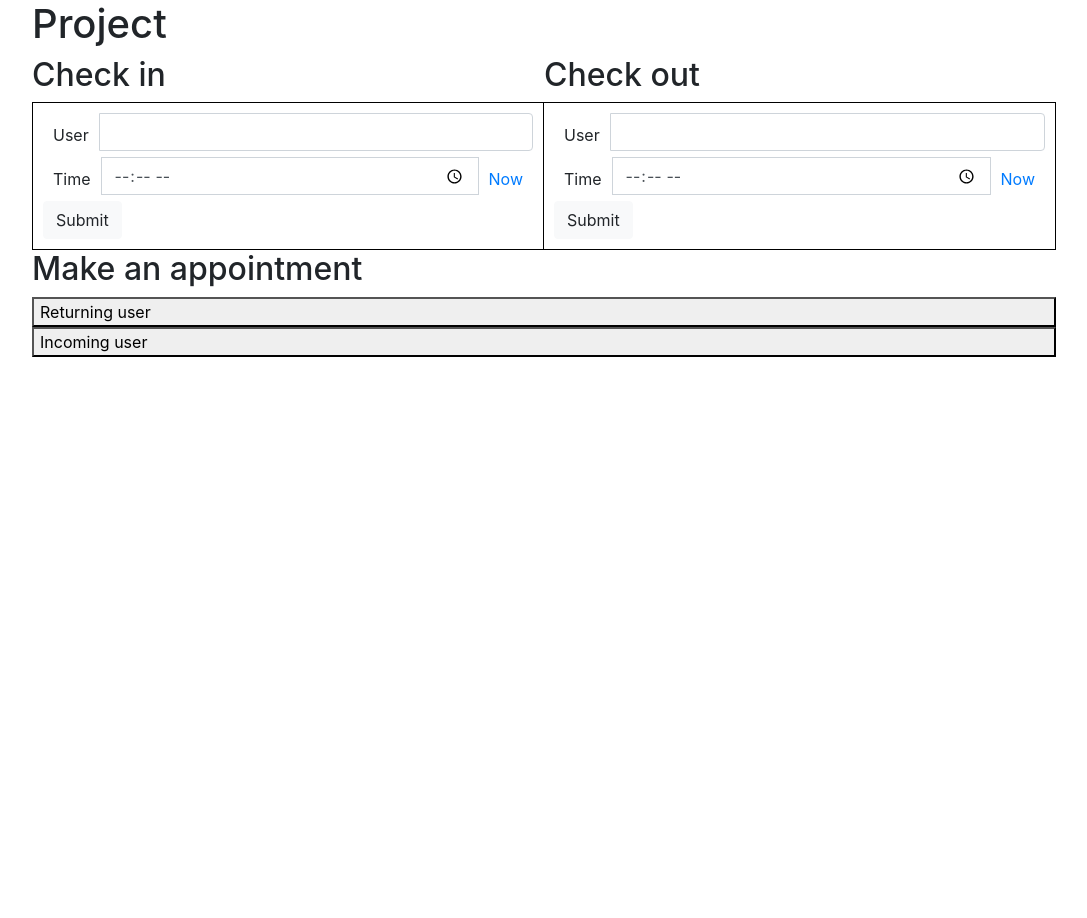
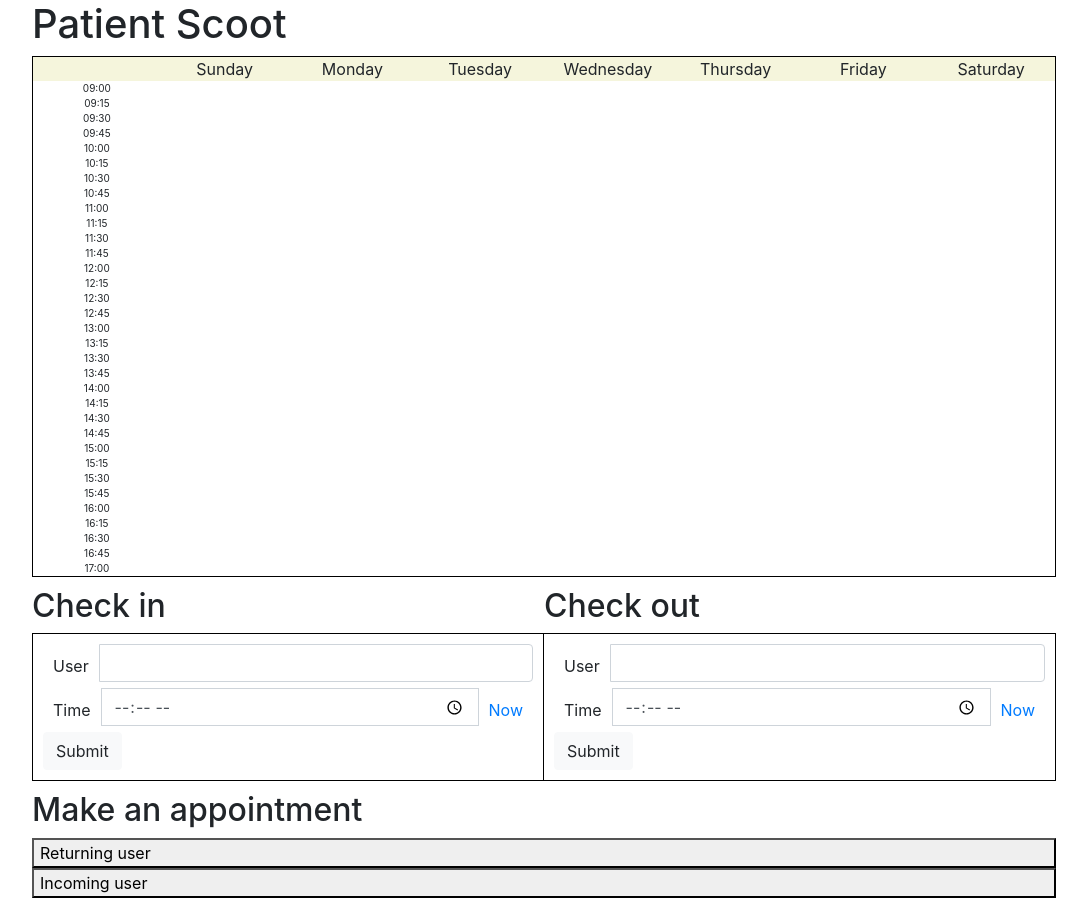
Before and after one commit to tyang27/PennappsWinter19, a Flask app: page / in a window 1280 px wide. Shown: the whole page, without its empty margins (96-1183 px from the left). Before the commit the page ends 357 px from the top, so only its background shows below. Run offline with Flask 2, Linux system fonts and the light colour scheme; some libraries are stand-ins or nearby versions.

Commit message:
calendar

```diff
--- a/app.py
+++ b/app.py
@@ -4,6 +4,18 @@ import os
 
 UPLOADS = '/uploads'
 ALLOWED_EXTENSIONS = set(['txt', 'csv'])
+
+INCREMENTS = [
+    '09:00', '09:15', '09:30', '09:45',
+    '10:00', '10:15', '10:30', '10:45',
+    '11:00', '11:15', '11:30', '11:45',
+    '12:00', '12:15', '12:30', '12:45',
+    '13:00', '13:15', '13:30', '13:45',
+    '14:00', '14:15', '14:30', '14:45',
+    '15:00', '15:15', '15:30', '15:45',
+    '16:00', '16:15', '16:30', '16:45',
+    '17:00'
+    ]
 
 app = Flask(__name__)
 #app.config['UPLOAD_FOLDER'] = UPLOAD_FOLDER
@@ -61,7 +73,7 @@ def dated_url_for(endpoint, **values):
 @app.route('/')
 def index():
     """Render home page."""
-    return render_template('index.html')
+    return render_template('index.html', increments=INCREMENTS)
 
 if __name__ == '__main__':
     app.run()
--- a/static/styles.css
+++ b/static/styles.css
@@ -3,9 +3,9 @@
 }
 
 
-.form-wrapper {
+.body-wrapper {
   width: 80%;
-  margin: auto;
+  margin: auto auto 20px;
 }
 
 .input-group-addon {
@@ -39,6 +39,7 @@
 .checkinout-wrapper {
   display: grid;
   grid-template-columns: 1fr 1fr;
+  margin-bottom: 10px;
 }
 
 .checkin {
@@ -51,3 +52,17 @@
   border: black 1px solid;
   border-left: black 0 solid;
 }
+
+.calendar-grid {
+  border: black 1px solid;
+  text-align: center;
+  margin-bottom: 10px;
+}
+
+#daynames {
+  background-color: beige;
+}
+
+.cal_row {
+  font-size: x-small;
+}
--- a/templates/index.html
+++ b/templates/index.html
@@ -4,7 +4,7 @@
   <head>
     <meta charset="utf-8">
 
-    <title>PennApps</title>
+    <title>Patient Scoot</title>
 
     <!-- Required meta tags -->
     <meta charset="utf-8">
@@ -17,11 +17,37 @@
   </head>
 
   <body>
-    <div class="form-wrapper">
-      <h1>Project</h1>
+    <div class="body-wrapper">
+      <h1>Patient Scoot</h1>
 
       <!-- Calendar. -->
+      <div class="calendar-wrapper">
+        <div class="container calendar-grid">
+          <div class="row" id="daynames">
+            <div class="col-sm"></div>
+            <div class="col-sm">Sunday</div>
+            <div class="col-sm">Monday</div>
+            <div class="col-sm">Tuesday</div>
+            <div class="col-sm">Wednesday</div>
+            <div class="col-sm">Thursday</div>
+            <div class="col-sm">Friday</div>
+            <div class="col-sm">Saturday</div>
+          </div>
+          {% for i in increments%}
+          <div class="row cal_row">
+            <div class="col-sm">{{i}}</div>
+            <div class="col-sm"></div>
+            <div class="col-sm"></div>
+            <div class="col-sm"></div>
+            <div class="col-sm"></div>
+            <div class="col-sm"></div>
+            <div class="col-sm"></div>
+            <div class="col-sm"></div>
+          </div>
+          {% endfor %}
 
+        </div>
+      </div>
 
 
       <!-- Checking in and out. -->
```
